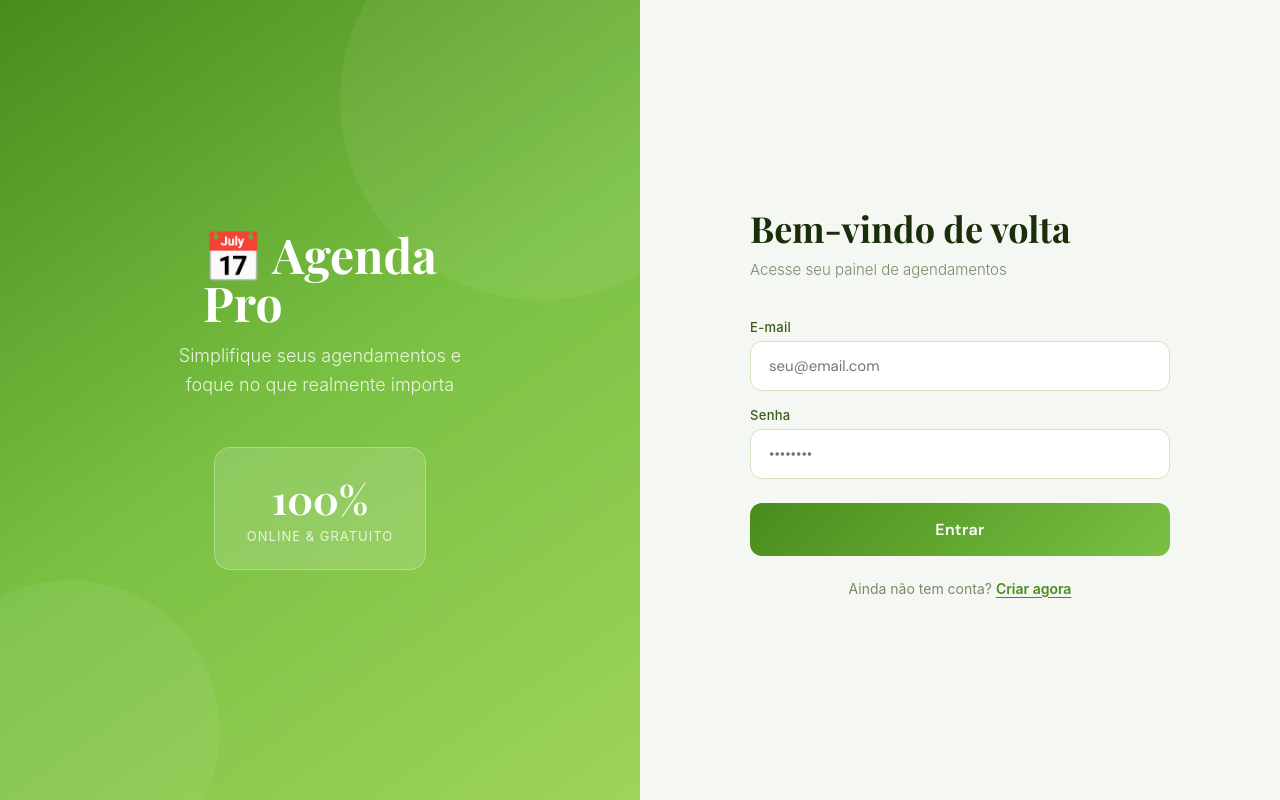
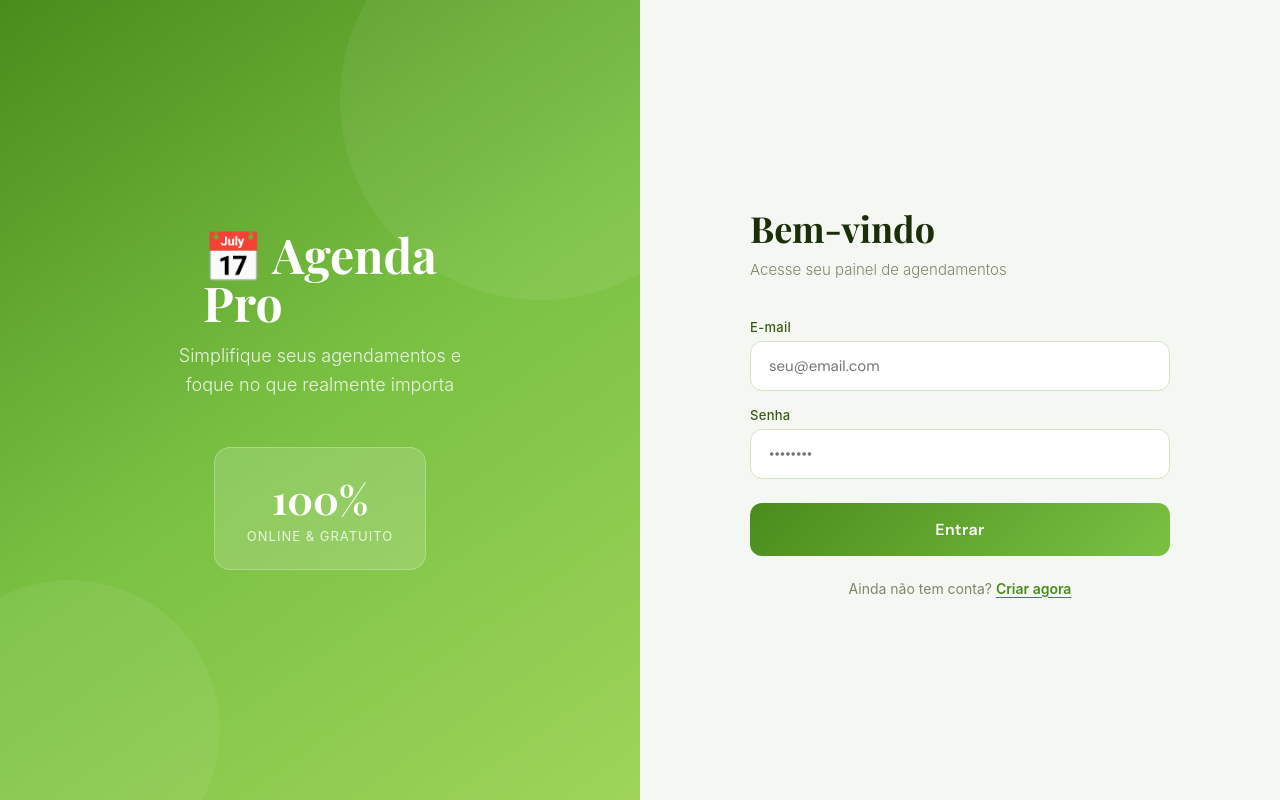
Before and after one commit to LucasFerreiradeFreitas/agendamento-saas, a React app in the folder frontend/: page /login in a window 1280 px wide. Built offline with nearby package versions, Linux system fonts and the light colour scheme; no server answers; the HTML template or start-up script is replaced by a standard one.

Commit message:
Mudança de titulo bem vindo

```diff
--- a/frontend/src/pages/Login.jsx
+++ b/frontend/src/pages/Login.jsx
@@ -271,7 +271,7 @@ export default function Login() {
         <div className="login-right">
           <div className="login-card">
             <h1 className="login-title">
-              {isRegister ? "Criar conta" : "Bem-vindo de volta"}
+              {isRegister ? "Criar conta" : "Bem-vindo"}
             </h1>
             <p className="login-subtitle">
               {isRegister
```
